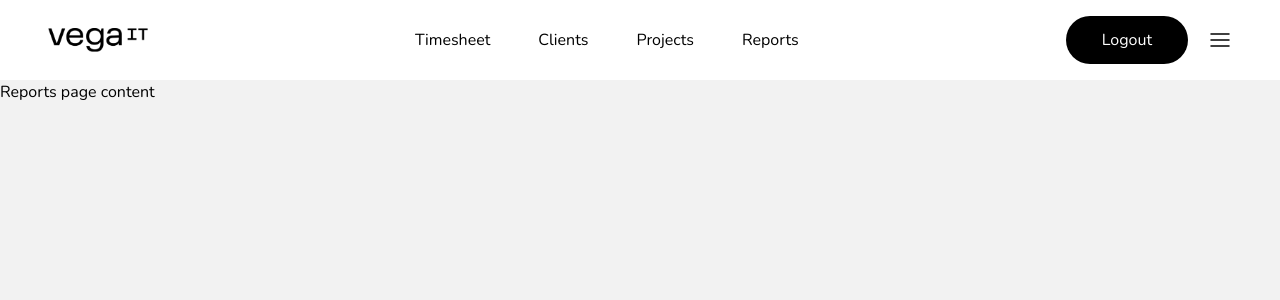
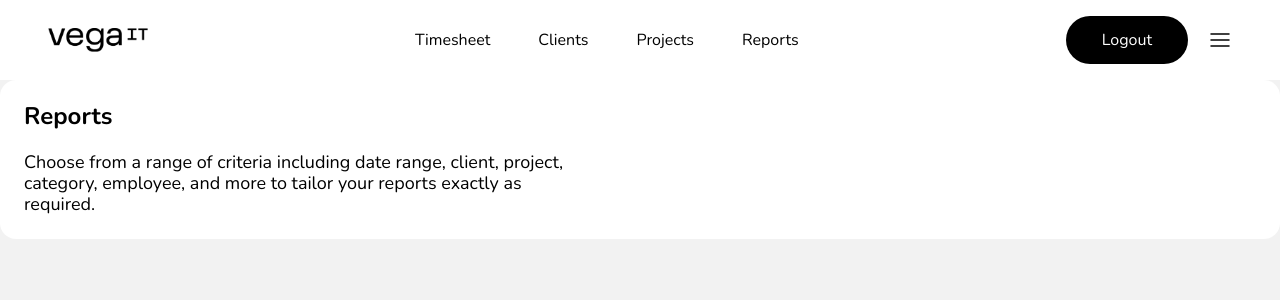
Before and after one commit to avuic-wq/vega-timesheet, a Next.js app in the folder vegait-timesheet/: page /reports in a window 1280 px wide. Shown: the top 300 px of the page. Built offline with nearby package versions, Linux system fonts and the light colour scheme; a web font is replaced by a local one.

Commit message:
Update comments

```diff
--- a/vegait-timesheet/src/app/(protected)/(with footer)/clients/page.tsx
+++ b/vegait-timesheet/src/app/(protected)/(with footer)/clients/page.tsx
@@ -40,7 +40,6 @@ export default async function Clients({ searchParams }: Props) {
 		<div className="flex flex-col gap-4">
 			<Header setting={APP_ROUTES.CLIENTS} />
 			<LetterFilters letters={filterData} />
-			{/* TO-DO: ADD PLACEHOLDER FOR LIST? (check: suspension?) UNTIL REQUEST FINISHES */}
 			<ClientList
 				data={clients}
 				currentPage={currentPage}
--- a/vegait-timesheet/src/app/(protected)/(with footer)/projects/page.tsx
+++ b/vegait-timesheet/src/app/(protected)/(with footer)/projects/page.tsx
@@ -39,7 +39,6 @@ export default async function Projects({ searchParams }: Props) {
 		<div className="flex flex-col gap-4">
 			<Header setting={APP_ROUTES.PROJECTS} />
 			<LetterFilters letters={filterData} />
-			{/* TO-DO: ADD PLACEHOLDER FOR LIST? (check: suspension?) UNTIL REQUEST FINISHES */}
 			<ProjectsList
 				data={projects}
 				currentPage={currentPage}
--- a/vegait-timesheet/src/app/(protected)/(without footer)/reports/page.tsx
+++ b/vegait-timesheet/src/app/(protected)/(without footer)/reports/page.tsx
@@ -1,3 +1,12 @@
+import Header from "@/src/components/Header/Header";
+import { APP_ROUTES } from "@/src/lib/consts";
+
 export default function Reports() {
-	return <div>Reports page content</div>;
+	return (
+		<div className="flex flex-col gap-4">
+			<Header setting={APP_ROUTES.REPORTS} />
+			{/* <Filters /> Maybe wrapped by header */}
+			{/* <ReportsList /> */}
+		</div>
+	);
 }
--- a/vegait-timesheet/src/components/Header/Header.tsx
+++ b/vegait-timesheet/src/components/Header/Header.tsx
@@ -12,6 +12,7 @@ interface Props {
 }
 
 const Header = ({ setting }: Props) => {
+	// TO-DO: Might be a wrapper because of filters/etc
 	const config = headerConfig[setting] || {};
 	const { title, description, hasActionButton, hasSearch } = config;
 
--- a/vegait-timesheet/src/server-actions/projects/actions.ts
+++ b/vegait-timesheet/src/server-actions/projects/actions.ts
@@ -42,8 +42,6 @@ export async function getPaginatedAndFilteredProjectsAction(
 	const totalPages = Math.ceil(totalCount / itemsPerPage);
 
 	if (page > totalPages && totalPages > 0) {
-		// Redirect to page 1 if page is out of bounds
-		// TO-DO: TEST!!! This feels odd
 		const url = getPageOutOfBoundsRedirectUrl(searchInput, letterFilter);
 		redirect(url);
 	}
```
